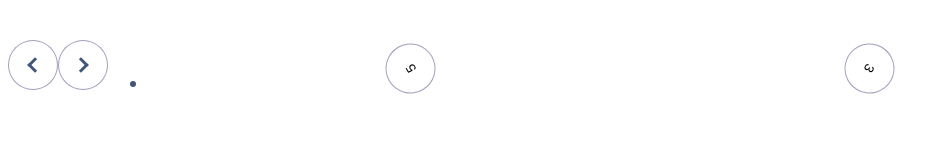
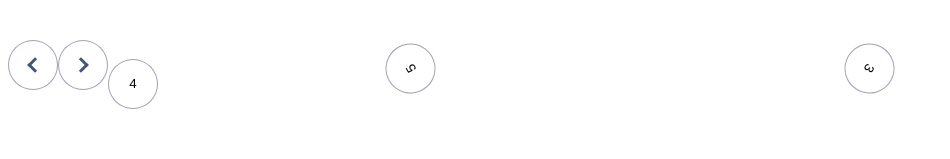
Before and after one commit to Ragna13377/history-wheel, a Next.js app: page /home in a window 1280 px wide. Shown: the part 349-508 px from the top of the page, without its empty margins (0-950 px from the left). Built offline with nearby package versions, Linux system fonts and the light colour scheme.

Commit message:
feat: fix shared components and add NavButton animation

```diff
--- a/src/shared/ui/CenteredContainer/index.ts
+++ /dev/null
@@ -1 +0,0 @@
-export { CenteredContainer } from './CenteredContainer';
--- a/src/shared/ui/Header/index.ts
+++ /dev/null
@@ -1 +0,0 @@
-export { Header } from './Header';
--- a/src/shared/ui/NavButton/NavButton .tsx
+++ b/src/shared/ui/NavButton/NavButton .tsx
@@ -1,28 +1,14 @@
-import styled, { css, keyframes } from 'styled-components';
+import styled from 'styled-components';
+import { NavButtonProps } from '@shared/ui/NavButton/types';
 
-type ButtonProps = React.ComponentPropsWithRef<'button'> & {
-	direction?: 'left' | 'right';
-	$dotAnimation?: boolean;
-};
-
-const expandAnimation = keyframes`
-  0% {
-    transform: scale(0.12);
-    background: hsla(219, 30%, 37%, 1);
-  }
-  100% {
-    transform: scale(1);
-    background: white;
-  }
-`;
-
-const StyledButton = styled.button<ButtonProps>`
+const StyledButton = styled.button<NavButtonProps>`
 	width: 50px;
 	height: 50px;
+	position: relative;
 	border: 1px solid hsla(238, 30%, 37%, 0.5);
+	border-radius: 50%;
 	background: white;
-	border-radius: 50%;
-	position: relative;
+
 	${({ direction }) =>
 		direction &&
 		`
@@ -39,16 +25,6 @@ const StyledButton = styled.button<ButtonProps>`
 			transform: translate(-50%, -50%) rotate(${direction === 'left' ? '135deg' : '-45deg'});
 		}
 	 `}
-	${({ $dotAnimation }) =>
-		$dotAnimation &&
-		css`
-			background: hsla(219, 30%, 37%, 1);
-			transform: scale(0.12);
-			&:hover {
-				animation: ${css`
-						${expandAnimation}`} 0.3s ease-out forwards;
-			}
-		`}
 `;
 
-export const NavButton = (props: ButtonProps) => <StyledButton {...props} />;
+export const NavButton = (props: NavButtonProps) => <StyledButton {...props} />;
--- /dev/null
+++ b/src/shared/ui/NavButton/NavButtonGrow.tsx
@@ -0,0 +1,39 @@
+import styled, { css, keyframes } from 'styled-components';
+import { NavButtonGrowProps } from '@shared/ui/NavButton/types';
+import { NavButton } from '@shared/ui/NavButton/NavButton ';
+
+const growAnimation = keyframes`
+  0% {
+    transform: scale(0.12);
+    background: hsla(219, 30%, 37%, 1);
+  }
+  100% {
+    transform: scale(1);
+    background: white;
+  }
+`;
+
+const ButtonWrapper = styled.div`
+	width: 50px;
+	height: 50px;
+	display: flex;
+	align-items: center;
+	justify-content: center;
+	position: relative;
+	cursor: pointer;
+
+	button {
+		background: hsla(219, 30%, 37%, 1);
+		transform: scale(0.12);
+	}
+	&:hover button {
+		animation: ${css`
+				${growAnimation}`} 0.3s ease-out forwards;
+	}
+`;
+
+export const NavButtonGrow = ({ containerProps, ...buttonProps }: NavButtonGrowProps) => (
+	<ButtonWrapper {...containerProps}>
+		<NavButton {...buttonProps} />
+	</ButtonWrapper>
+);
--- a/src/shared/ui/NavButton/index.ts
+++ b/src/shared/ui/NavButton/index.ts
@@ -1 +1,2 @@
 export { NavButton } from './NavButton ';
+export { NavButtonGrow } from './NavButtonGrow';
--- /dev/null
+++ b/src/shared/ui/NavButton/types.ts
@@ -0,0 +1,7 @@
+export type NavButtonProps = React.ComponentPropsWithRef<'button'> & {
+	direction?: 'left' | 'right';
+};
+
+export type NavButtonGrowProps = NavButtonProps & {
+	containerProps?: React.ComponentPropsWithRef<'div'>;
+};
```
Also changed, not shown: src/shared/ui/CenteredContainer.tsx (renamed from src/shared/ui/CenteredContainer/CenteredContainer.tsx), src/shared/ui/Header.tsx (renamed from src/shared/ui/Header/Header.tsx).
